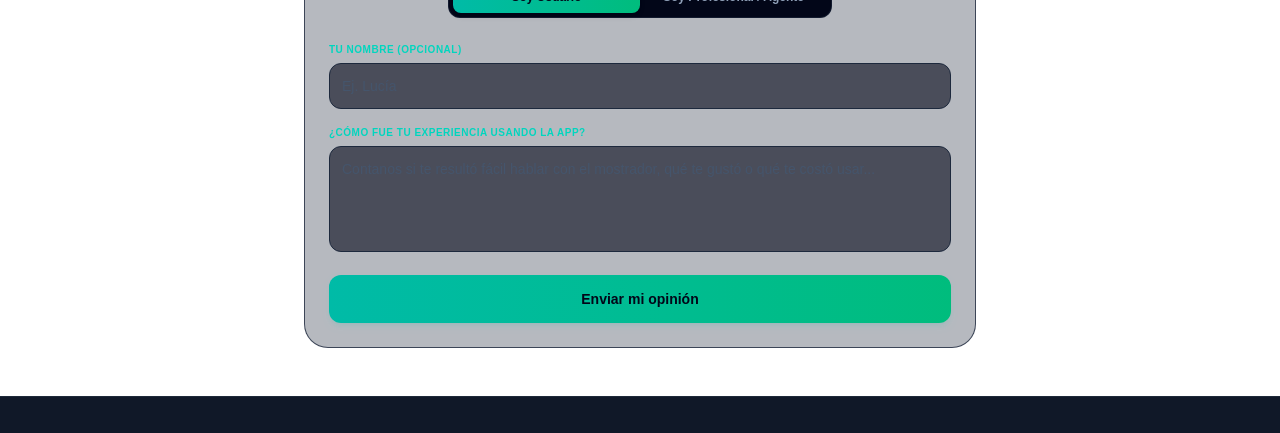
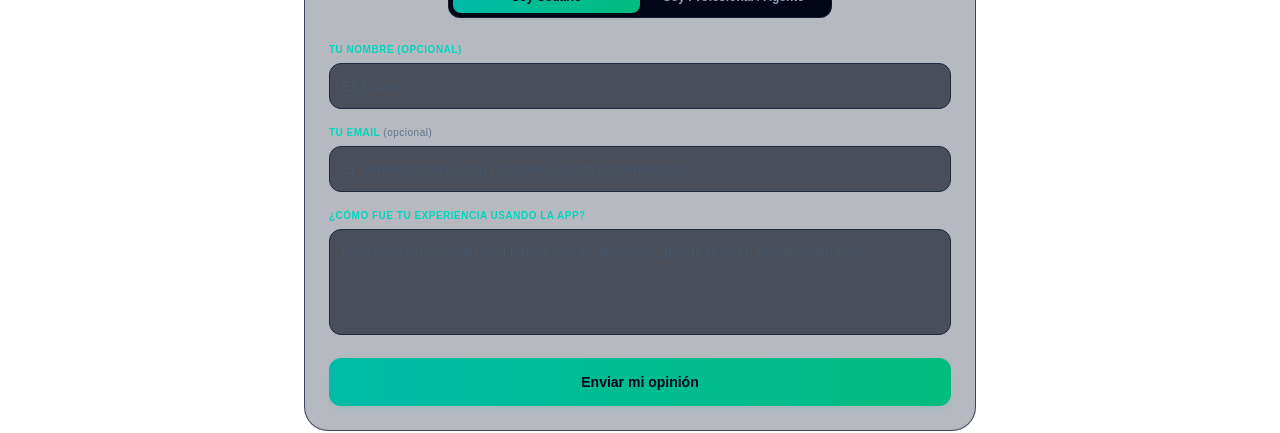
Before and after one commit to Luma2001/quedecis, a Next.js app: page / in a window 1280 px wide. Shown: the part 3320-3753 px from the top of the page. Built offline with nearby package versions, Linux system fonts and the light colour scheme; no server answers; the database is empty.

Commit message:
feat: agregar campo de email opcional al formulario de feedback

```diff
--- a/components/FeedbackForm.tsx
+++ b/components/FeedbackForm.tsx
@@ -111,6 +111,19 @@ export default function FeedbackForm() {
 
         <div>
           <label className="block text-[10px] font-bold text-teal-400 uppercase tracking-wider mb-1.5 font-mono">
+            Tu Email <span className="text-slate-500 font-normal lowercase">(Opcional)</span>
+          </label>
+          <input
+            type="email"
+            name="email"
+            disabled={isSubmitting}
+            placeholder="Ej. usuario@email.com (si querés que te respondamos)"
+            className="w-full bg-slate-950/60 border border-slate-800 focus:border-teal-500/50 p-3 rounded-xl text-sm text-slate-200 placeholder-slate-600 outline-none transition-colors disabled:opacity-50"
+          />
+        </div>
+
+        <div>
+          <label className="block text-[10px] font-bold text-teal-400 uppercase tracking-wider mb-1.5 font-mono">
             {profileType === 'usuario' ? '¿Cómo fue tu experiencia usando la app?' : 'Tu Opinión o Sugerencia Técnica'}
           </label>
           <textarea
```
